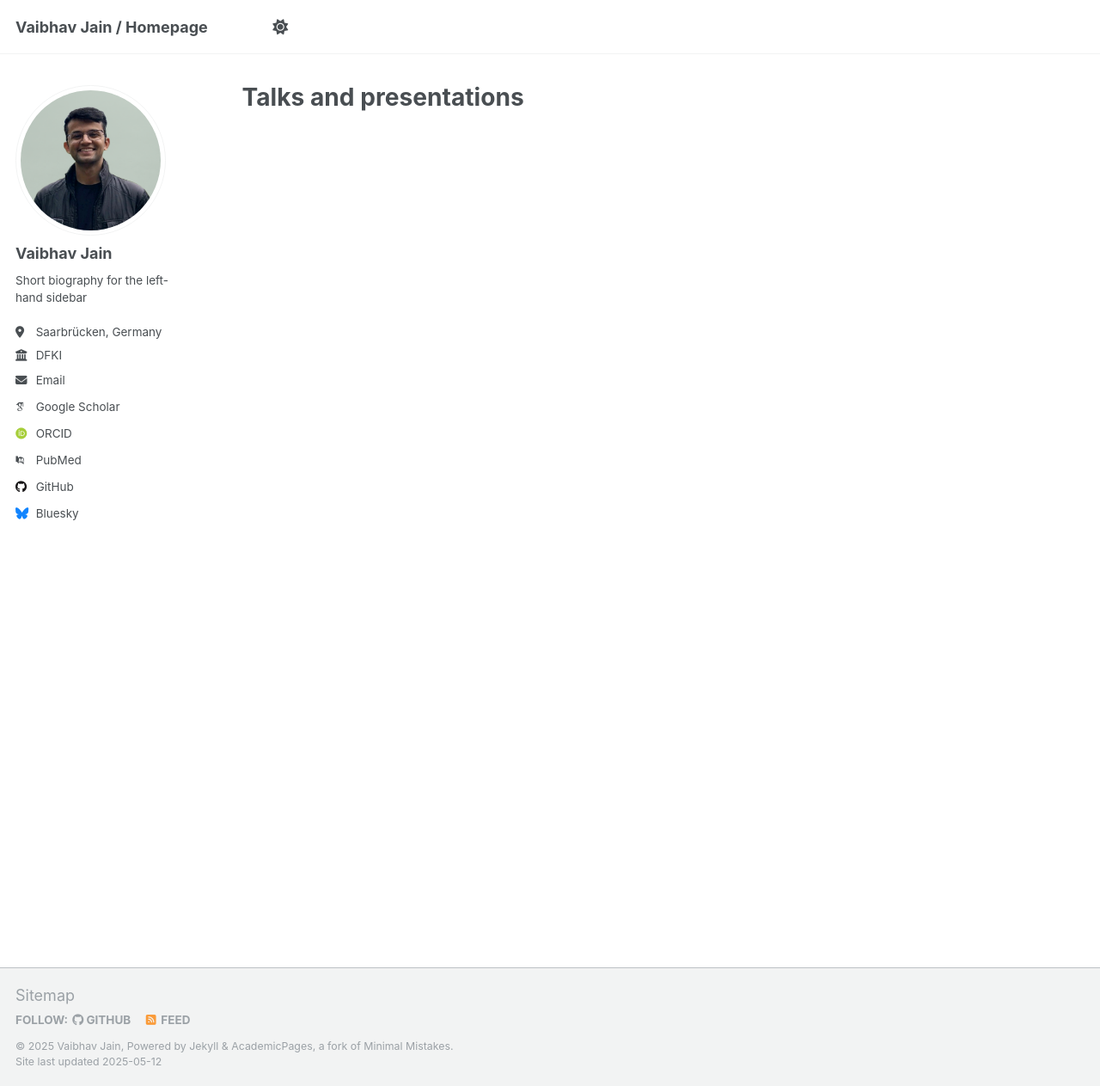
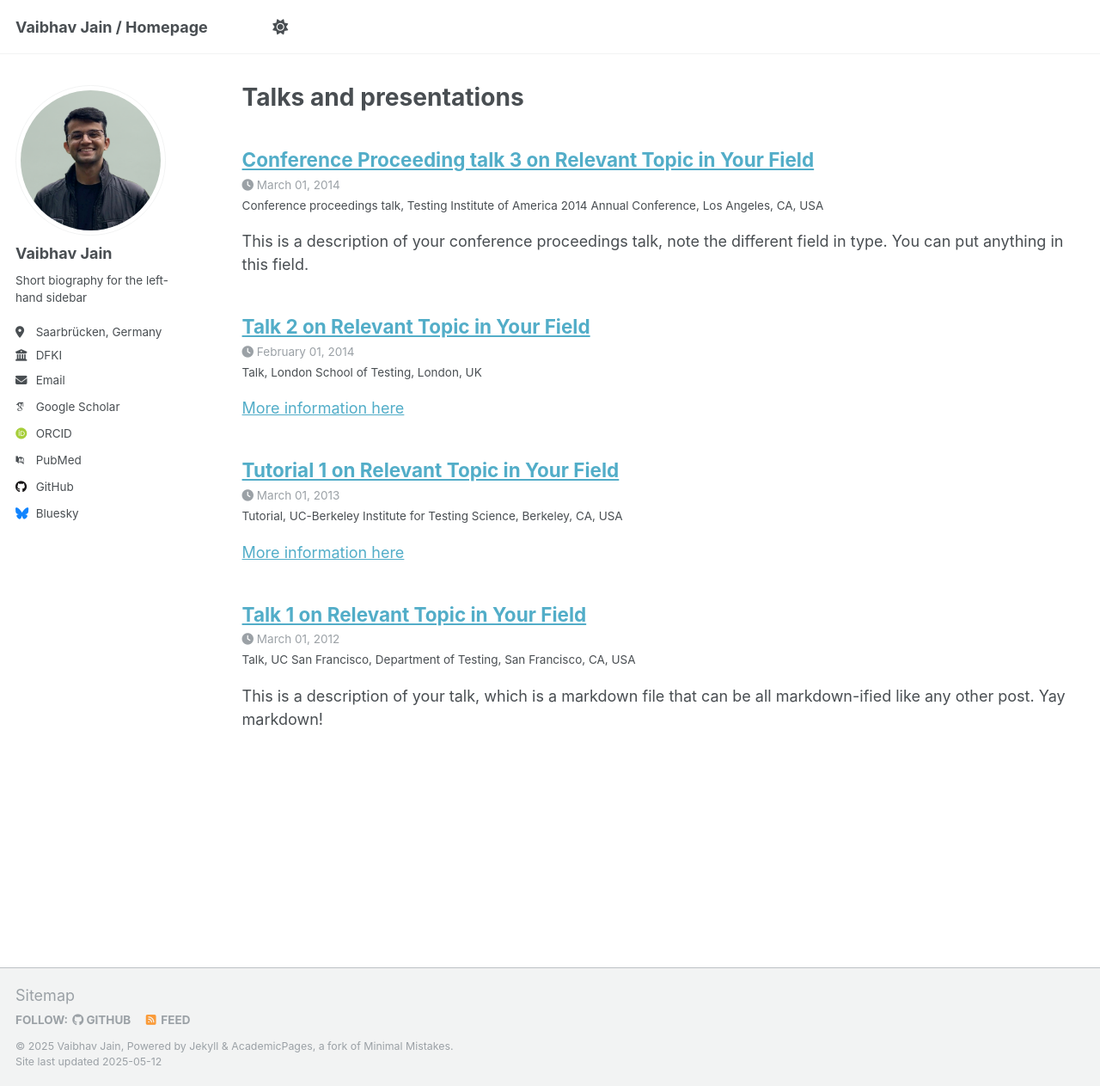
Before and after one commit to Vab-jain/Vab-jain.github.io, a Jekyll site: the page built from _pages/talks.html, in a window 1280 px wide and 1263 px high. Shown: the whole window at 86% size. Built offline with Jekyll 4.4.1, drawn with Linux system fonts in a browser that asks for light colours; some web fonts are replaced; some of the changed lines change nothing that is shown.

Commit message:
Revert "Updating config in accordance to Navigation to remove unwanted sections from top-bar"
This reverts commit ce264076f42045d839288e56aa13b12a86f7cb1e.

```diff
--- a/_config.yml
+++ b/_config.yml
@@ -214,18 +214,18 @@ kramdown:
 
 # These settings control the types of collections used by the template
 collections:
-  # teaching:
-  #   output: true
-  #   permalink: /:collection/:path/
+  teaching:
+    output: true
+    permalink: /:collection/:path/
   publications:
     output: true
     permalink: /:collection/:path/
-  # portfolio:
-  #   output: true
-  #   permalink: /:collection/:path/
-  # talks:
-  #   output: true
-  #   permalink: /:collection/:path/
+  portfolio:
+    output: true
+    permalink: /:collection/:path/
+  talks:
+    output: true
+    permalink: /:collection/:path/
 
 
 # These settings control how pages and collections are included in the site
@@ -242,21 +242,21 @@ defaults:
       share: true
       related: true
   # _pages
-  # - scope:
-  #     path: ""
-  #     type: pages
-  #   values:
-  #     layout: single
-  #     author_profile: true
+  - scope:
+      path: ""
+      type: pages
+    values:
+      layout: single
+      author_profile: true
   # _teaching
-  # - scope:
-  #     path: ""
-  #     type: teaching
-  #   values:
-  #     layout: single
-  #     author_profile: true
-  #     share: true
-  #     comments: true
+  - scope:
+      path: ""
+      type: teaching
+    values:
+      layout: single
+      author_profile: true
+      share: true
+      comments: true
   # _publications
   - scope:
       path: ""
@@ -267,22 +267,22 @@ defaults:
       share: true
       comments: true
   # _portfolio
-  # - scope:
-  #     path: ""
-  #     type: portfolio
-  #   values:
-  #     layout: single
-  #     author_profile: true
-  #     share: true
-  #     comment: true
+  - scope:
+      path: ""
+      type: portfolio
+    values:
+      layout: single
+      author_profile: true
+      share: true
+      comment: true
   # _talks
-  # - scope:
-  #     path: ""
-  #     type: talks
-  #   values:
-  #     layout: talk
-  #     author_profile: true
-  #     share: true
+  - scope:
+      path: ""
+      type: talks
+    values:
+      layout: talk
+      author_profile: true
+      share: true
 
 
 # Sass/SCSS
```
